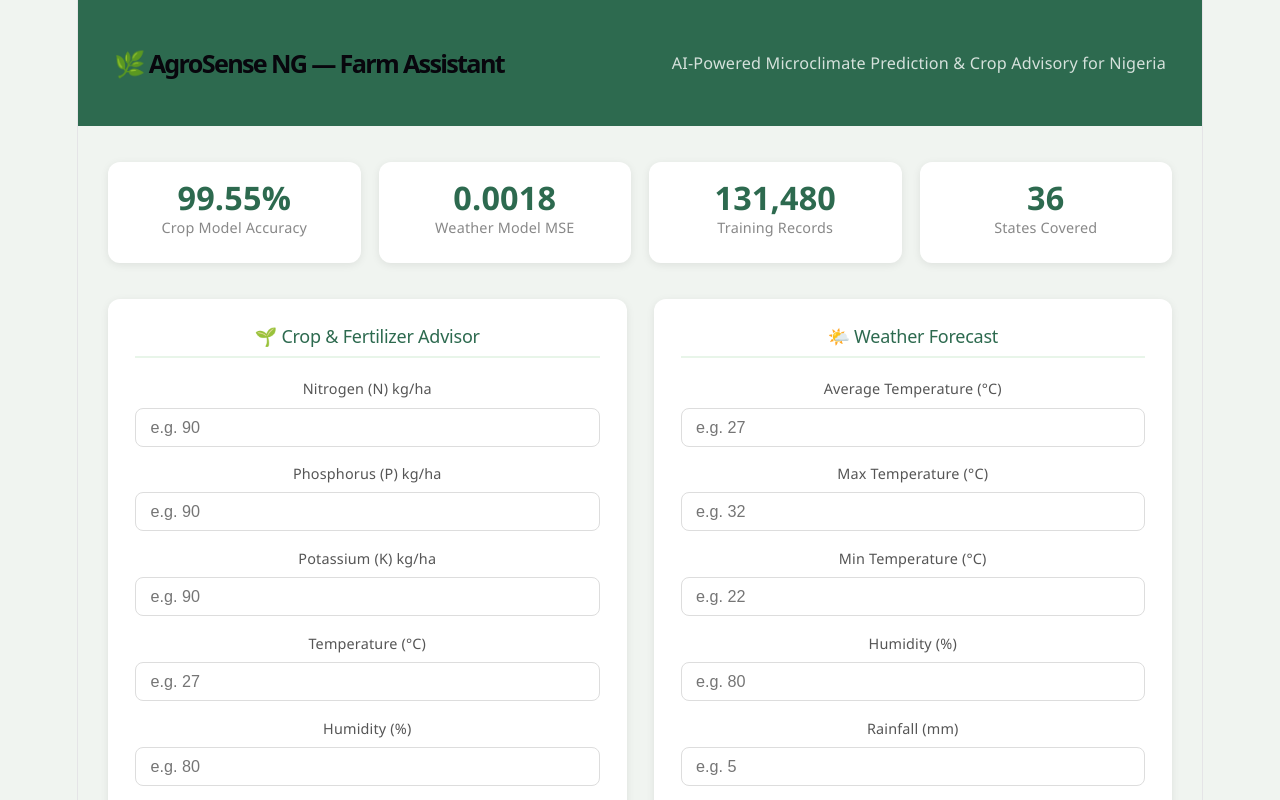
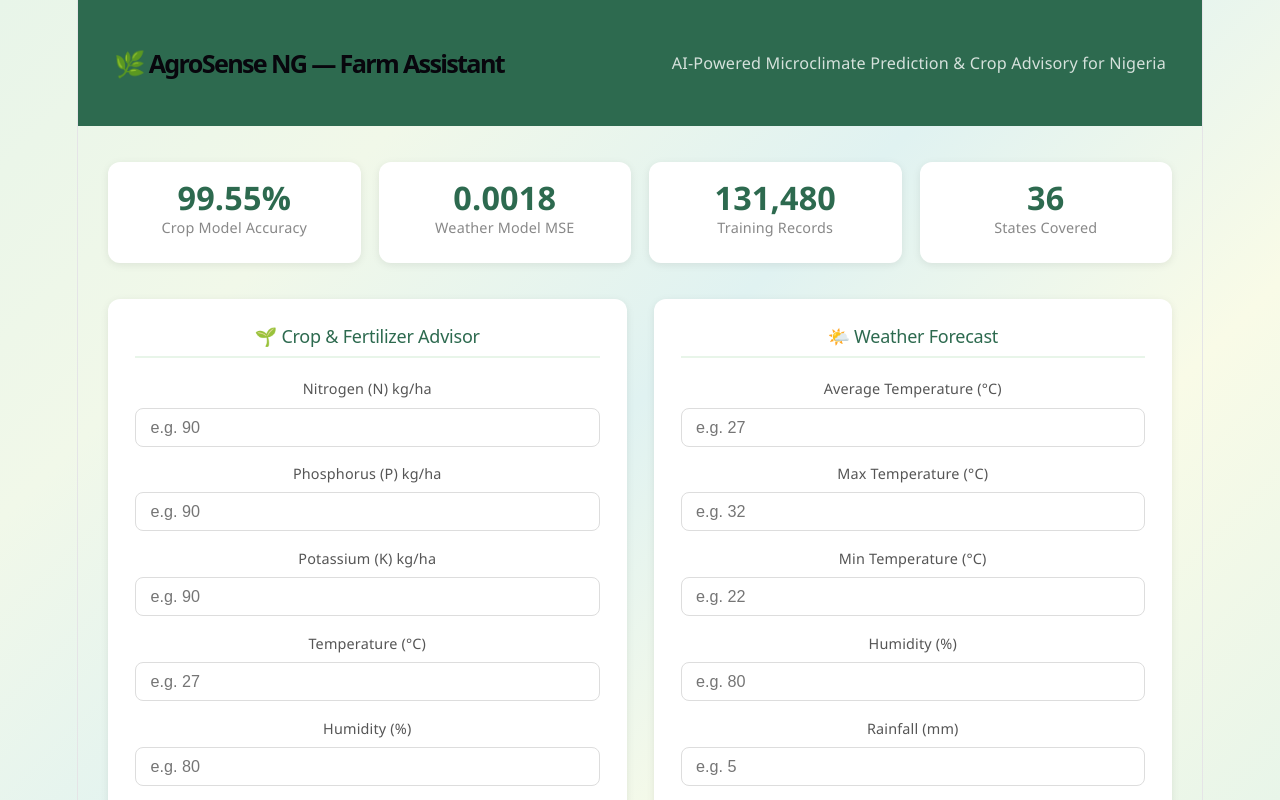
Before and after one commit to philipmayoradebayo-collab/predata-project, a React (Vite) app in the folder frontend/predata-app/: page / in a window 1280 px wide. Shown: the top 800 px of the page. Built offline with nearby package versions, Linux system fonts and the light colour scheme.

Commit message:
Improve background design

```diff
--- a/frontend/predata-app/src/App.css
+++ b/frontend/predata-app/src/App.css
@@ -6,8 +6,10 @@
 
 body {
   font-family: 'Segoe UI', sans-serif;
-  background: #f0f4f0;
+  background: linear-gradient(135deg, #e8f5e9 0%, #f1f8e9 25%, #e0f2f1 50%, #f9fbe7 75%, #e8f5e9 100%);
+  background-attachment: fixed;
   color: #1a1a1a;
+  min-height: 100vh;
 }
 
 .navbar {
```
